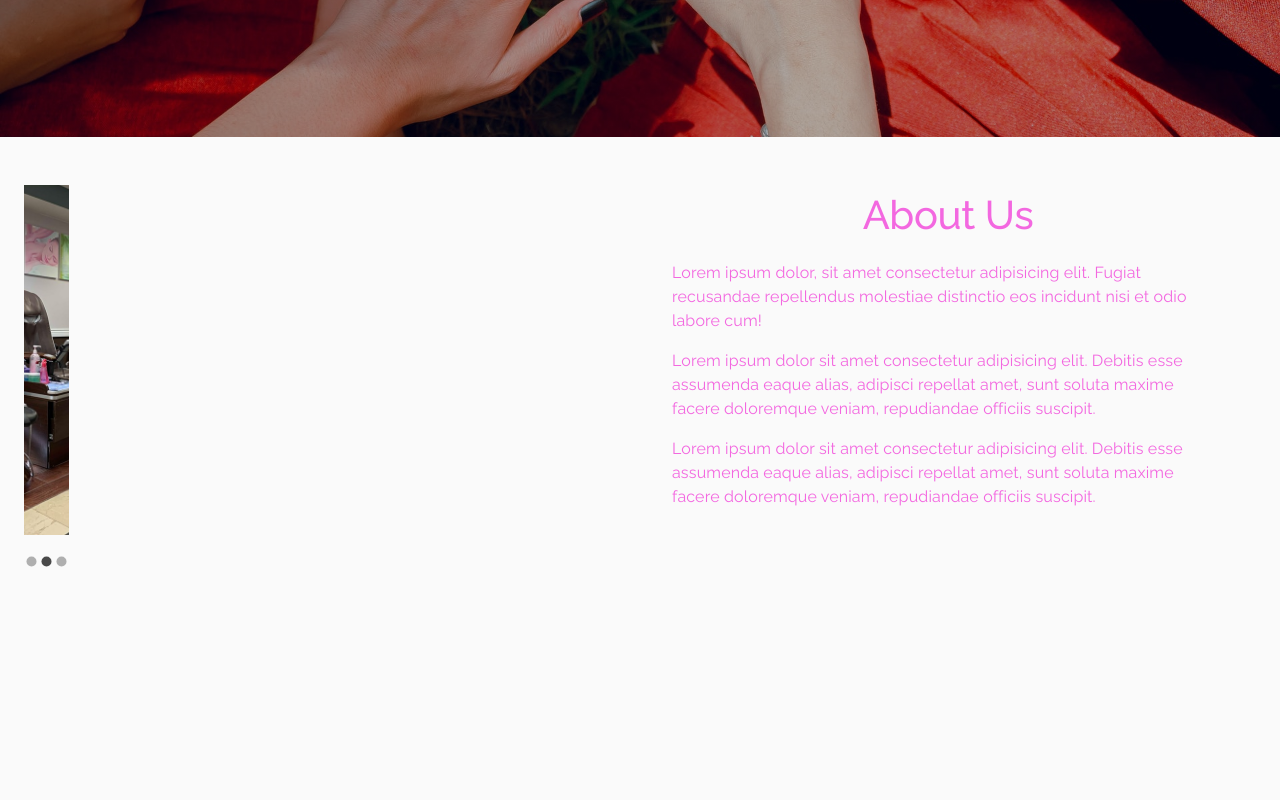
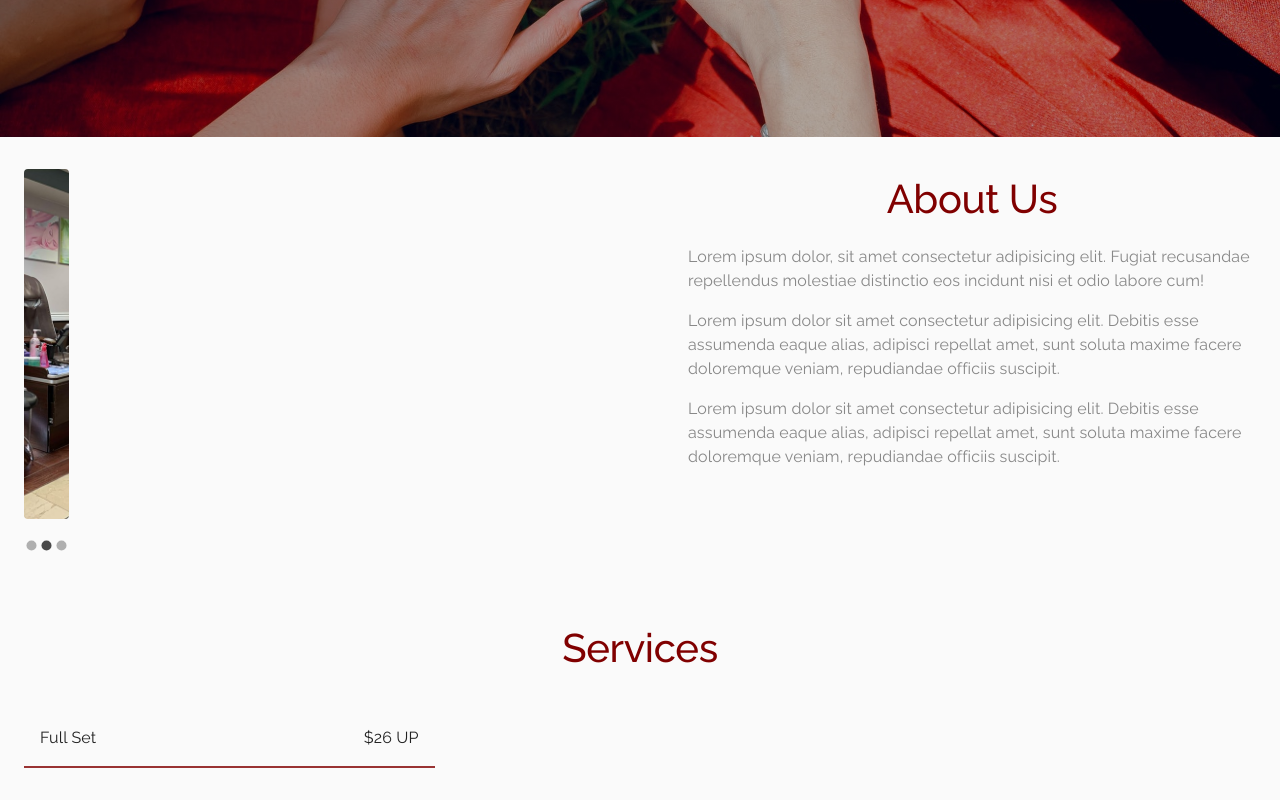
Before and after one commit to Suonx002/happynails, a Next.js app: page / in a window 1280 px wide. Shown: the part 663-1463 px from the top of the page. Before the commit the page ends 1281 px from the top, so only its background shows below. Built offline with nearby package versions, Linux system fonts and the light colour scheme.

Commit message:
adding services list

```diff
--- a/pages/index.js
+++ b/pages/index.js
@@ -2,12 +2,14 @@ import React from 'react';
 
 import Homepage from '../src/components/homepage';
 import About from '../src/components/about';
+import Service from '../src/components/service';
 
 export default function Index() {
   return (
     <>
       <Homepage />
       <About />
+      <Service />
     </>
   );
 }
--- a/src/components/about.js
+++ b/src/components/about.js
@@ -20,7 +20,7 @@ const images = [
 const About = () => {
   const classes = useStyles();
   return (
-    <div className={classes.about}>
+    <section className={classes.about}>
       <Container maxWidth='lg'>
         <Grid container>
           <Grid item container md={6}>
@@ -29,7 +29,7 @@ const About = () => {
                 <img
                   src={image.imageUrl}
                   alt={image.imageUrl}
-                  className={classes.image}
+                  className={classes.aboutImage}
                 />
               ))}
             </Carousel>
@@ -46,21 +46,21 @@ const About = () => {
               </Typography>
             </Grid>
             <Grid item className={classes.aboutItem}>
-              <Typography variant='body1' color='primary'>
+              <Typography variant='body1' className={classes.aboutText}>
                 Lorem ipsum dolor, sit amet consectetur adipisicing elit. Fugiat
                 recusandae repellendus molestiae distinctio eos incidunt nisi et
                 odio labore cum!
               </Typography>
             </Grid>
             <Grid item className={classes.aboutItem}>
-              <Typography variant='body1' color='primary'>
+              <Typography variant='body1' className={classes.aboutText}>
                 Lorem ipsum dolor sit amet consectetur adipisicing elit. Debitis
                 esse assumenda eaque alias, adipisci repellat amet, sunt soluta
                 maxime facere doloremque veniam, repudiandae officiis suscipit.
               </Typography>
             </Grid>
             <Grid item className={classes.aboutItem}>
-              <Typography variant='body1' color='primary'>
+              <Typography variant='body1' className={classes.aboutText}>
                 Lorem ipsum dolor sit amet consectetur adipisicing elit. Debitis
                 esse assumenda eaque alias, adipisci repellat amet, sunt soluta
                 maxime facere doloremque veniam, repudiandae officiis suscipit.
@@ -69,7 +69,7 @@ const About = () => {
           </Grid>
         </Grid>
       </Container>
-    </div>
+    </section>
   );
 };
 
--- a/src/components/homepage.js
+++ b/src/components/homepage.js
@@ -10,7 +10,7 @@ const Homepage = () => {
   const classes = useStyles();
 
   return (
-    <div className={classes.homepage}>
+    <main className={classes.homepage}>
       <Navbar />
       <Container maxWidth='lg'>
         <Grid
@@ -43,7 +43,7 @@ const Homepage = () => {
           </Grid>
         </Grid>
       </Container>
-    </div>
+    </main>
   );
 };
 
--- a/src/components/navbar.js
+++ b/src/components/navbar.js
@@ -14,7 +14,7 @@ const Navbar = () => {
   const classes = useStyles();
 
   return (
-    <>
+    <nav>
       <AppBar
         position='fixed'
         color='primary'
@@ -62,7 +62,7 @@ const Navbar = () => {
         </Toolbar>
       </AppBar>
       <div className={classes.toolbarMargin} />
-    </>
+    </nav>
   );
 };
 
--- /dev/null
+++ b/src/components/service.js
@@ -0,0 +1,139 @@
+import React from 'react';
+
+import { Container, Grid, Typography } from '@material-ui/core';
+import useStyles from '../styles/serviceStyles';
+
+const servicesList = [
+  {
+    name: 'Full Set',
+    price: '$26 UP',
+  },
+  {
+    name: 'Fill In',
+    price: '$18 UP',
+  },
+  {
+    name: 'Pink & White Full Set',
+    price: '$50 UP',
+  },
+  {
+    name: 'Pink & White Fill In',
+    price: '$40 UP',
+  },
+  {
+    name: 'Pink & White Gel Set',
+    price: '$60 UP',
+  },
+  {
+    name: 'Pink & White Gel Fill',
+    price: '$40 UP',
+  },
+  {
+    name: 'Manicure',
+    price: '$12',
+  },
+  {
+    name: 'Pedicure',
+    price: '$26',
+  },
+  {
+    name: 'Manicure & Pedicure',
+    price: '$36',
+  },
+  {
+    name: 'Gel Manicure',
+    price: '$25',
+  },
+  {
+    name: 'Gel Pedicure',
+    price: '$40',
+  },
+  {
+    name: 'Delux Pedicure',
+    price: '$36',
+  },
+  {
+    name: 'Gel Full Set',
+    price: '$46 UP',
+  },
+  {
+    name: 'Gel Fill In',
+    price: '$26 UP',
+  },
+  {
+    name: 'Polish Change',
+    price: '$6',
+  },
+  {
+    name: 'Toe Polish Change',
+    price: '$10',
+  },
+  {
+    name: 'Nail Designs',
+    price: '$5 UP',
+  },
+  {
+    name: 'Cut Down',
+    price: '$3',
+  },
+  {
+    name: 'French',
+    price: '$5',
+  },
+  {
+    name: 'Repairs',
+    price: '$3 UP EACH',
+  },
+  {
+    name: 'Eyebrows',
+    price: '$7',
+  },
+  {
+    name: 'Lip',
+    price: '$5',
+  },
+  {
+    name: 'Chin',
+    price: '$10 UP',
+  },
+];
+
+const Service = () => {
+  const classes = useStyles();
+
+  return (
+    <section className={classes.service}>
+      <Container maxWidth='lg'>
+        <Grid container direction='column'>
+          <Grid item className={classes.serviceHeading}>
+            <Typography variant='h2' color='primary' align='center'>
+              Services
+            </Typography>
+          </Grid>
+          <Grid item container className={classes.serviceContainer}>
+            <Grid item container sm={4}>
+              <Grid
+                item
+                container
+                justify='space-between'
+                className={classes.serviceItemContainer}>
+                <Grid item>
+                  <Typography variant='body1' className={classes.serviceName}>
+                    Full Set
+                  </Typography>
+                </Grid>
+                <Grid item>
+                  <Typography variant='body1' className={classes.servicePrice}>
+                    $26 UP
+                  </Typography>
+                </Grid>
+              </Grid>
+            </Grid>
+          </Grid>
+        </Grid>
+      </Container>
+    </section>
+  );
+};
+
+export default Service;
--- a/src/styles/aboutStyles.js
+++ b/src/styles/aboutStyles.js
@@ -2,15 +2,16 @@ import { makeStyles } from '@material-ui/core/styles';
 
 export default makeStyles((theme) => ({
   about: {
-    padding: '3rem 0',
+    padding: '2rem 0',
   },
-  image: {
+  aboutImage: {
     height: 350,
     width: '100%',
     objectFit: 'cover',
+    borderRadius: theme.shape.borderRadius,
   },
   aboutRightContainer: {
-    padding: '0 2rem',
+    paddingLeft: '3rem',
     [theme.breakpoints.down('sm')]: {
       padding: '2rem 0',
     },
@@ -18,4 +19,8 @@ export default makeStyles((theme) => ({
   aboutItem: {
     marginBottom: '1rem',
   },
+  aboutText: {
+    color: theme.palette.common.grey,
+    lineHeight: 1.5,
+  },
 }));
--- /dev/null
+++ b/src/styles/serviceStyles.js
@@ -0,0 +1,22 @@
+import { makeStyles } from '@material-ui/core/styles';
+
+export default makeStyles((theme) => ({
+  service: {
+    padding: '2rem 0',
+  },
+  serviceHeading: {
+    marginBottom: '2rem',
+  },
+  serviceContainer: {
+    // border: `2px solid ${theme.palette.primary.main}`,
+  },
+  serviceItemContainer: {
+    padding: '1rem',
+    borderBottom: `2px solid ${theme.palette.primary.light}`,
+  },
+  serviceName: {},
+  servicePrice: {
+    display: 'inline-block',
+    marginLeft: 'auto',
+  },
+}));
--- a/src/styles/theme.js
+++ b/src/styles/theme.js
@@ -1,15 +1,19 @@
 import { createMuiTheme } from '@material-ui/core/styles';
 import { red } from '@material-ui/core/colors';
 
-const primary = '#f368e0';
+const primary = '#800000';
 const secondary = '#fff';
+const grey = '#888888';
 const greyLight = '#e5e5e5';
+const bodyColor = '#2980b9';
 
 // Create a theme instance.
 const theme = createMuiTheme({
   palette: {
     common: {
+      grey,
       greyLight,
+      bodyColor,
     },
     primary: {
       main: primary,
```
